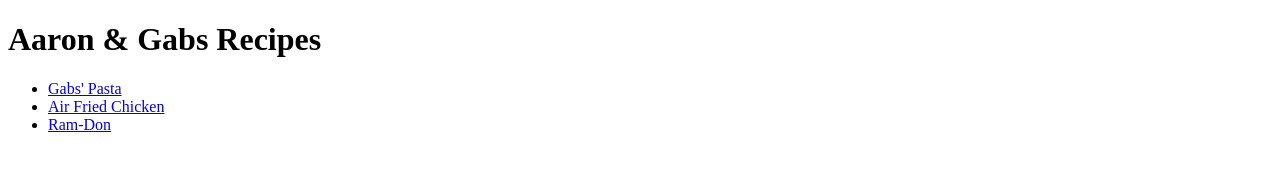
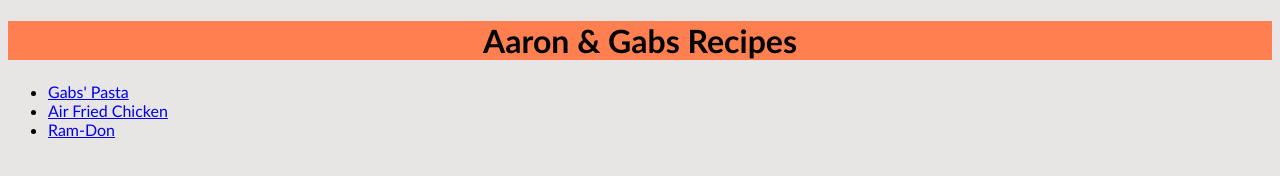
Before and after one commit to aaron-cal/odin-recipes, a plain HTML site: page index.html in a window 1280 px wide. Drawn offline with Linux system fonts and the light colour scheme.

Commit message:
added css to homepage
created and added css to the homepage

```diff
--- a/index.html
+++ b/index.html
@@ -4,10 +4,11 @@
     <head>
         <meta charset="UTF-8">
         <title>Aaron & Gabs Recipes</title>
+        <link rel="stylesheet" href="indexstyle.css">
     </head>
 
     <body>
-        <h1>Aaron & Gabs Recipes</h1>
+        <h1 class="heading" id="mainheading">Aaron & Gabs Recipes</h1>
         <ul>
             <li><a href="./recipes/gabs-pasta.html" target="_blank" rel="noopener noreferrer">Gabs' Pasta</a></li>
             <li><a href="./recipes/air-fried-spicychicken.html" target="_blank" rel="noopener noreferrer">Air Fried Chicken</a></li>
--- /dev/null
+++ b/indexstyle.css
@@ -0,0 +1,10 @@
+*{
+    font-family: 'Trebuchet MS', 'Lucida Sans Unicode', 'Lucida Grande', 'Lucida Sans', Arial, sans-serif;
+    background-color: rgb(232, 229, 229);
+}
+
+.heading{
+    text-align: center;
+    color: rgb(0, 0, 0) ;
+    background-color: coral;
+}
```
